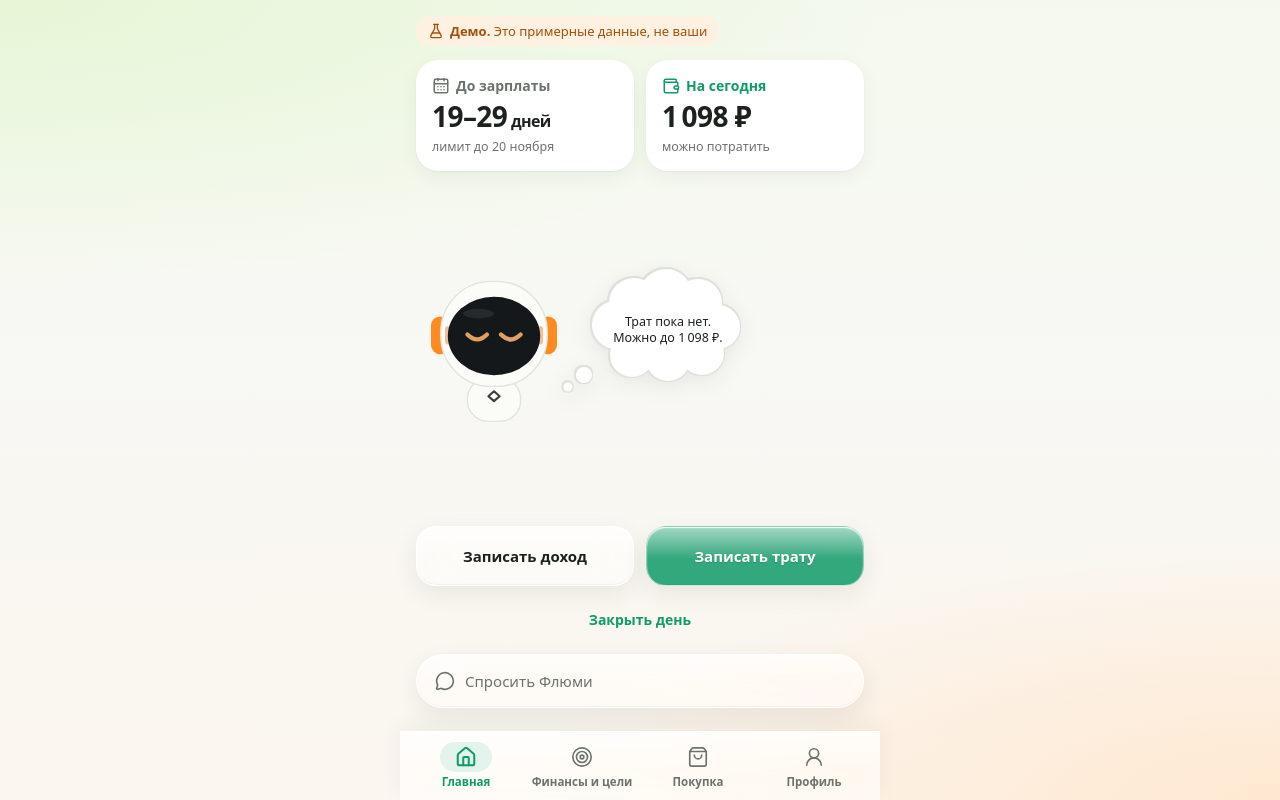
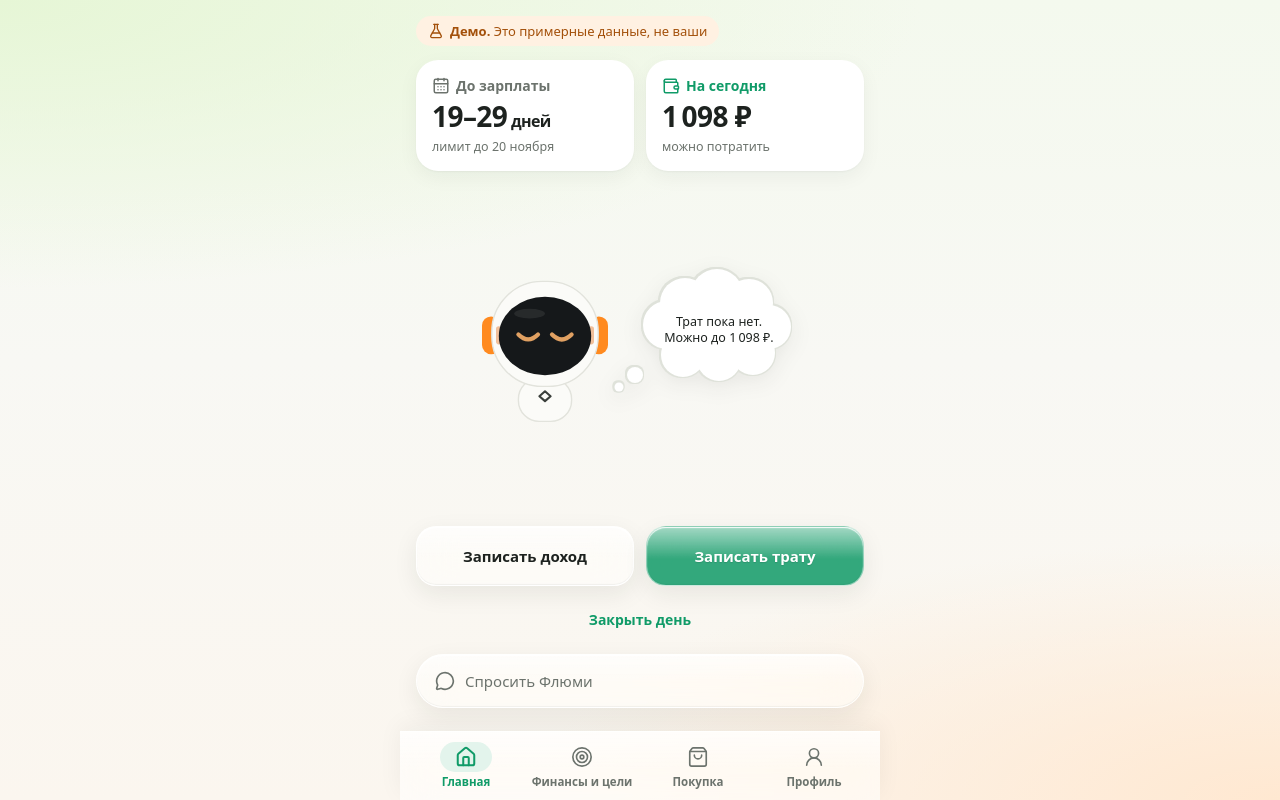
Before and after one commit to kiriasemyonov8-prog/Flewme, a React (Vite) app: page / in a window 1280 px wide. Built offline with nearby package versions, Linux system fonts and the light colour scheme.

Commit message:
Главная: робот и облако по центру (SPEC 3.7)

```diff
--- a/src/ui/app.css
+++ b/src/ui/app.css
@@ -248,8 +248,9 @@
   display: flex;
   align-items: flex-start;
   gap: 4px;
+  justify-content: center;
   margin: auto 0;
-  padding: 8px 0 0 8px;
+  padding: 8px 0 0;
 }
 
 .robot-wrap {
```
Also changed, not shown: 1 other file (tests, documents, lock files or other folders).
